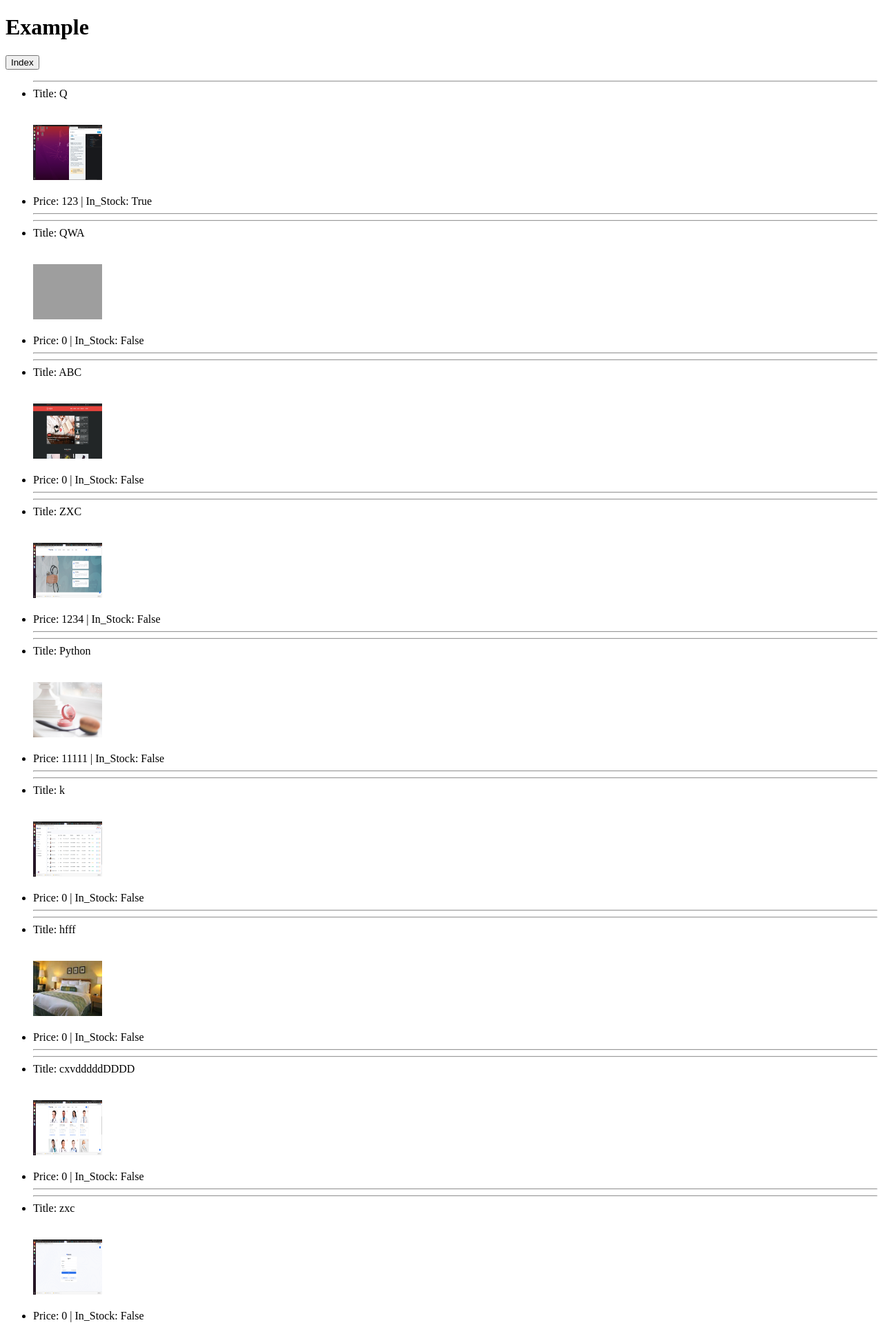
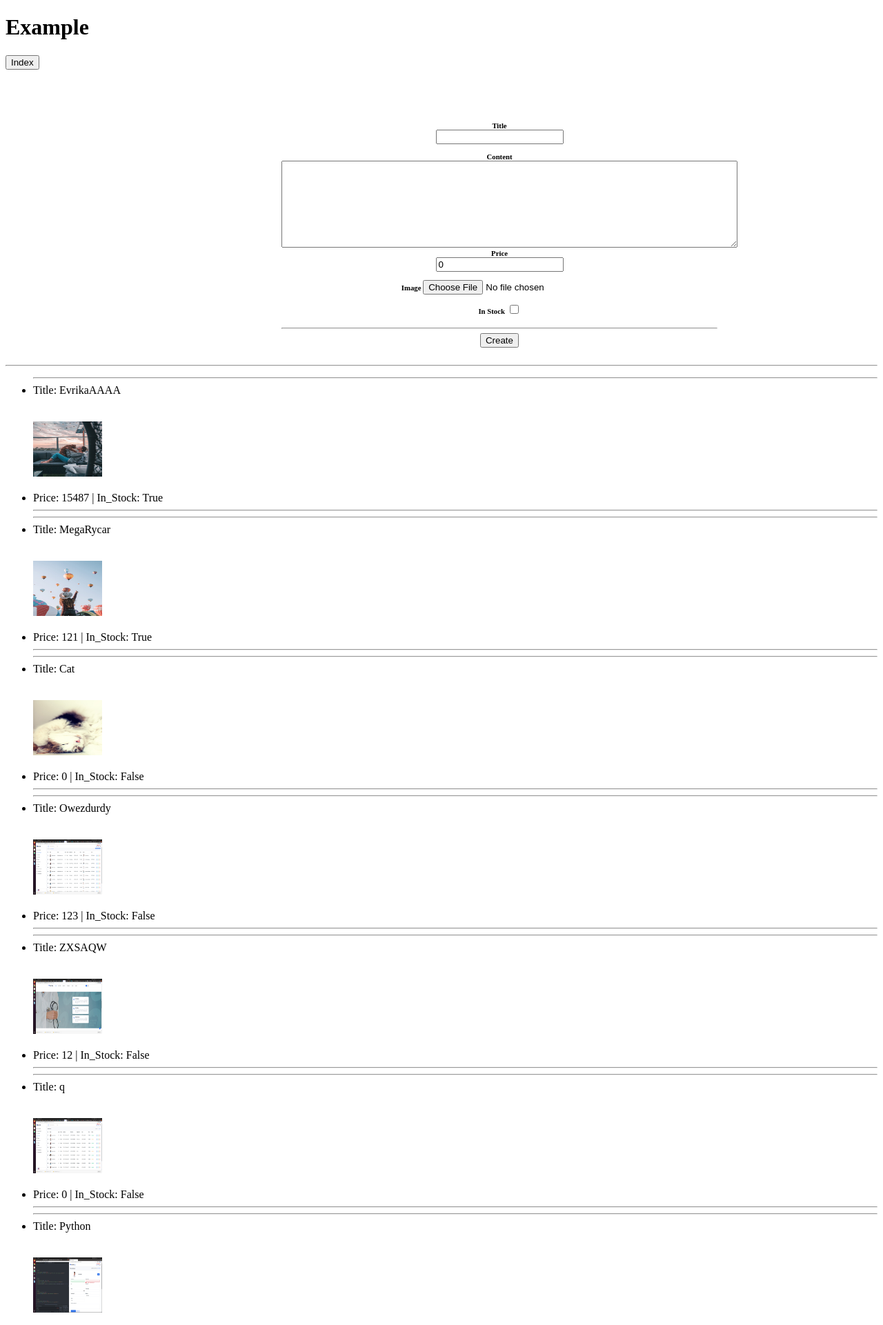
Before and after one commit to Hojagulyyev-old-account/Python-Queue, a Django app: page /example/ in a window 1280 px wide. Shown: the top 1921 px of the page at 69% size. Run offline with Django 3.2, Linux system fonts and the light colour scheme; data comes from the database, SQL or seed files in the repository; some libraries are stand-ins or nearby versions; grey boxes are pictures that could not be loaded.

Commit message:
POST.request machine

```diff
--- a/first/models.py
+++ b/first/models.py
@@ -33,6 +33,7 @@ class Example(models.Model):
     price = models.PositiveSmallIntegerField(default=0)
     in_stock = models.BooleanField(default=False)
 
+    @property
     def imageURL(self):
         if not self.image:
             return "No image"
@@ -41,3 +42,6 @@ class Example(models.Model):
 
     def __str__(self):
         return self.title
+
+    class Meta:
+        ordering = ('-id',)
--- a/first/templates/first/example.html
+++ b/first/templates/first/example.html
@@ -7,16 +7,7 @@
   <body>
       <h1>Example</h1>
       <a href="{% url 'index' %}"><button type="button" name="button">Index</button></a>
-      <ul>
-        {% for i in examples %}
-        <hr>
-        <li>Title: {{i.title}}</li><br><br>
-        <img width="100px" height="80px" src="{{i.imageURL}}" alt=".... - {{i.title}}"><br><br>
-        <li>Price: {{i.price}} | In_Stock: {{i.in_stock}}</li>
-        <hr>
-        {% endfor %}
-      </ul>
-      <h2>
+      <h6>
         <div style="width: 50%; margin-left:400px">
           <form style="text-align: center; padding-top: 50px" enctype="multipart/form-data" action="{% url 'example' %}" method="post">
               {% csrf_token %}
@@ -34,6 +25,16 @@
               <button type="submit">Create</button>
           </form>
         </div>
-      </h2>
+      </h6>
+      <hr>
+      <ul>
+        {% for i in examples %}
+        <hr>
+        <li>Title: {{i.title}}</li><br><br>
+        <img width="100px" height="80px" src="{{i.imageURL}}" alt=".... - {{i.title}}"><br><br>
+        <li>Price: {{i.price}} | In_Stock: {{i.in_stock}}</li>
+        <hr>
+        {% endfor %}
+      </ul>
   </body>
 </html>
--- a/first/views.py
+++ b/first/views.py
@@ -87,22 +87,25 @@ class ExampleView(TemplateView):
 
     def post(self, request):
 
-        title = request.POST.get('title', '')
-        content = request.POST.get('content', '')
-        price = request.POST.get('price', 0)
-        image = request.FILES.get('image', '')
-        in_stock = request.POST.get('in_stock', False)
-        if in_stock:
-            in_stock = True
+        # title = request.POST.get('title', '')
+        # content = request.POST.get('content', '')
+        # price = request.POST.get('price', 0)
+        # image = request.FILES.get('image', '')
+        # in_stock = request.POST.get('in_stock', False)
+        # if in_stock:
+        #     in_stock = True
 
-        print(machine(rq_post=request.POST, rq_file=request.FILES))
+
+        mc = machine(rq_post=request.POST, rq_file=request.FILES)
+        if mc['in_stock']:
+            mc['in_stock']=True
 
         example = Example.objects.create(
-            title=title,
-            content=content,
-            price=price,
-            image=image,
-            in_stock=in_stock,
+            title=mc['title'],
+            content=mc['content'],
+            price=mc['price'],
+            image=mc['image'],
+            in_stock=mc['in_stock'],
         )
         example.save()
 
```
Also changed, not shown: first/post.py (+2 -7 lines), db.sqlite3, media/media/example/images/1.jpg (added), media/media/example/images/2.jpg (added), media/media/example/images/4.jpg (added), media/media/example/images/Screenshot_from_2021-03-23_13-36-01_0C7wFig.png (added), media/media/example/images/Screenshot_from_2021-03-23_13-36-47.png (added), media/media/example/images/Screenshot_from_2021-03-23_13-37-26_kOZpEaF.png (added), media/media/example/images/Screenshot_from_2021-03-30_16-59-56.png (added).
